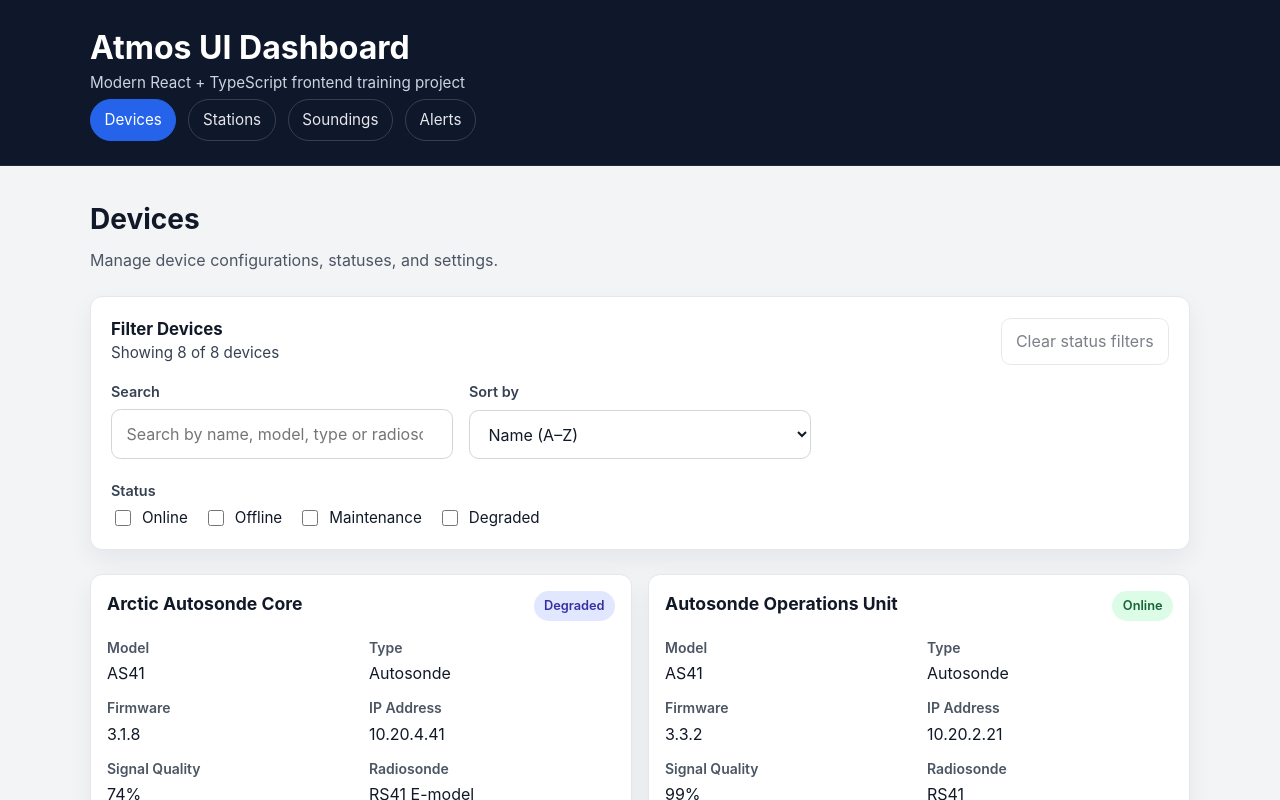
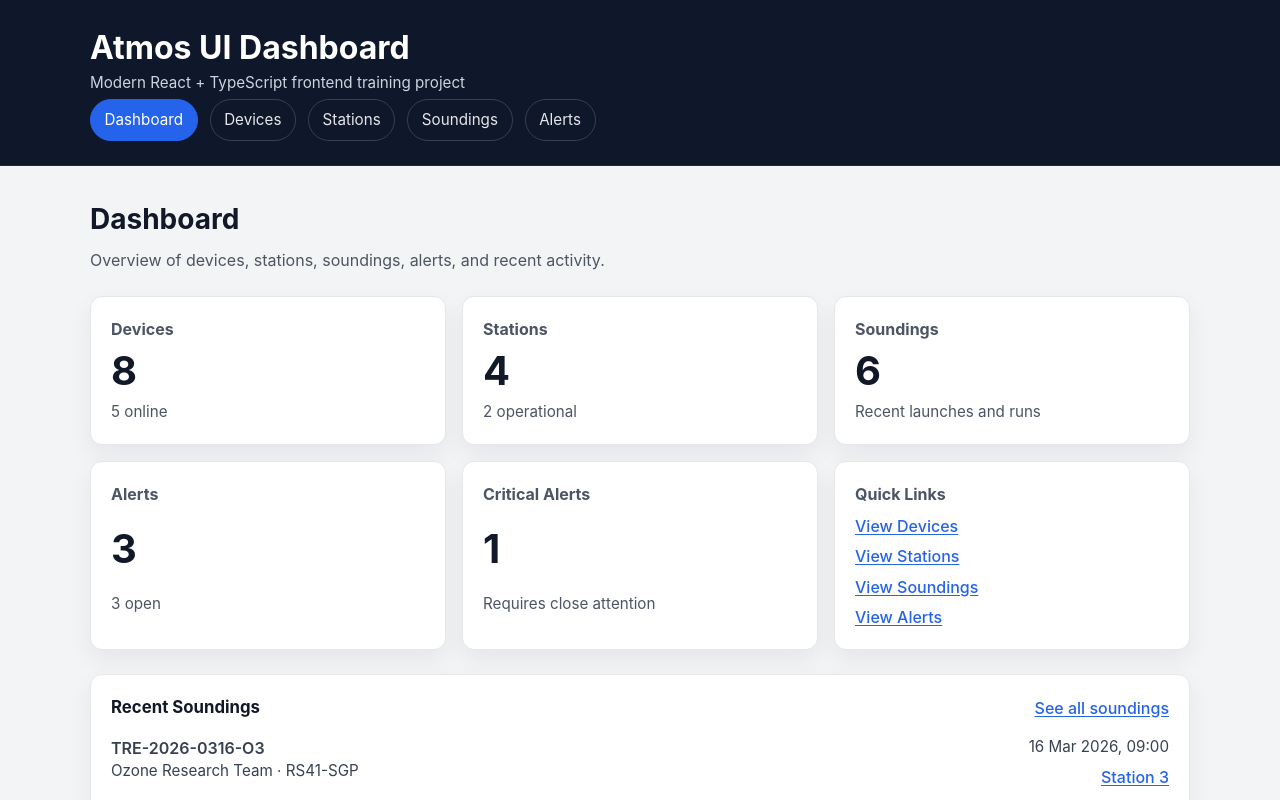
Before and after one commit to benk1/atmos-ui-dashboard, a React (Vite) app: page / in a window 1280 px wide. Before the commit this address led to /devices. Shown: the top 800 px of the page. Built offline with nearby package versions, Linux system fonts and the light colour scheme; data requests are answered from the project's data file.

Commit message:
feat: add dashboard overview page with summary metrics

```diff
--- a/src/app/routes/AppRoutes.tsx
+++ b/src/app/routes/AppRoutes.tsx
@@ -1,7 +1,10 @@
 import { lazy, Suspense, type JSX } from 'react';
-import { Navigate, Route, Routes } from 'react-router-dom';
+import { Route, Routes } from 'react-router-dom';
 import LoadingState from '../../components/feedback/LoadingState';
 
+const DashboardPage = lazy(
+	() => import('../../features/dashboard/pages/DashboardPage'),
+);
 const DevicesPage = lazy(
 	() => import('../../features/devices/pages/DevicesPage'),
 );
@@ -17,14 +20,16 @@ const StationDetailsPage = lazy(
 const SoundingsPage = lazy(
 	() => import('../../features/soundings/pages/SoundingsPage'),
 );
-const AlertsPage = lazy(() => import('../../features/alerts/pages/AlertsPage'));
+const AlertsPage = lazy(
+	() => import('../../features/alerts/pages/AlertsPage'),
+);
 const NotFoundPage = lazy(() => import('./NotFoundPage'));
 
 export default function AppRoutes(): JSX.Element {
 	return (
 		<Suspense fallback={<LoadingState message="Loading page..." />}>
 			<Routes>
-				<Route path="/" element={<Navigate to="/devices" replace />} />
+				<Route path="/" element={<DashboardPage />} />
 				<Route path="/devices" element={<DevicesPage />} />
 				<Route path="/devices/:id" element={<DeviceDetailsPage />} />
 				<Route path="/stations" element={<StationsPage />} />
--- a/src/components/layout/MainLayout.tsx
+++ b/src/components/layout/MainLayout.tsx
@@ -19,6 +19,18 @@ export default function MainLayout({ children }: MainLayoutProps): JSX.Element {
 						</div>
 
 						<nav className="app-nav" aria-label="Primary">
+							<NavLink
+								to="/"
+								end
+								className={({ isActive }) =>
+									isActive
+										? 'app-nav__link app-nav__link--active'
+										: 'app-nav__link'
+								}
+							>
+								Dashboard
+							</NavLink>
+
 							<NavLink
 								to="/devices"
 								className={({ isActive }) =>
--- /dev/null
+++ b/src/features/dashboard/pages/DashboardPage.tsx
@@ -0,0 +1,165 @@
+import type { JSX } from 'react';
+import { Link } from 'react-router-dom';
+import ErrorState from '../../../components/feedback/ErrorState';
+import LoadingState from '../../../components/feedback/LoadingState';
+import { formatDateTime } from '../../../utils/formatDateTime';
+import { useAlerts } from '../../alerts/hooks/useAlerts';
+import { useDevices } from '../../devices/hooks/useDevices';
+import { useSoundings } from '../../soundings/hooks/useSoundings';
+import { useStations } from '../../stations/hooks/useStations';
+
+export default function DashboardPage(): JSX.Element {
+	const {
+		devices,
+		isLoading: devicesLoading,
+		error: devicesError,
+	} = useDevices();
+	const {
+		stations,
+		isLoading: stationsLoading,
+		error: stationsError,
+	} = useStations();
+	const {
+		soundings,
+		isLoading: soundingsLoading,
+		error: soundingsError,
+	} = useSoundings();
+	const { alerts, isLoading: alertsLoading, error: alertsError } = useAlerts();
+
+	const isLoading =
+		devicesLoading || stationsLoading || soundingsLoading || alertsLoading;
+
+	const error = devicesError || stationsError || soundingsError || alertsError;
+
+	if (isLoading) {
+		return <LoadingState message="Loading dashboard..." />;
+	}
+
+	if (error) {
+		return <ErrorState message={error} />;
+	}
+
+	const openAlertsCount = alerts.filter((alert) => !alert.resolved).length;
+	const criticalAlertsCount = alerts.filter(
+		(alert) => alert.severity === 'critical',
+	).length;
+	const operationalStationsCount = stations.filter(
+		(station) => station.status === 'operational',
+	).length;
+	const onlineDevicesCount = devices.filter(
+		(device) => device.status === 'online',
+	).length;
+
+	const recentSoundings = [...soundings]
+		.sort(
+			(firstSounding, secondSounding) =>
+				new Date(secondSounding.startTime).getTime() -
+				new Date(firstSounding.startTime).getTime(),
+		)
+		.slice(0, 3);
+
+	return (
+		<section className="page-section" aria-labelledby="dashboard-page-title">
+			<div className="page-section__header">
+				<h2 id="dashboard-page-title">Dashboard</h2>
+				<p className="page-section__description">
+					Overview of devices, stations, soundings, alerts, and recent activity.
+				</p>
+			</div>
+
+			<div className="dashboard-grid">
+				<article className="summary-card">
+					<h3 className="summary-card__title">Devices</h3>
+					<p className="summary-card__value">{devices.length}</p>
+					<p className="summary-card__meta">{onlineDevicesCount} online</p>
+				</article>
+
+				<article className="summary-card">
+					<h3 className="summary-card__title">Stations</h3>
+					<p className="summary-card__value">{stations.length}</p>
+					<p className="summary-card__meta">
+						{operationalStationsCount} operational
+					</p>
+				</article>
+
+				<article className="summary-card">
+					<h3 className="summary-card__title">Soundings</h3>
+					<p className="summary-card__value">{soundings.length}</p>
+					<p className="summary-card__meta">Recent launches and runs</p>
+				</article>
+
+				<article className="summary-card">
+					<h3 className="summary-card__title">Alerts</h3>
+					<p className="summary-card__value">{alerts.length}</p>
+					<p className="summary-card__meta">{openAlertsCount} open</p>
+				</article>
+
+				<article className="summary-card">
+					<h3 className="summary-card__title">Critical Alerts</h3>
+					<p className="summary-card__value">{criticalAlertsCount}</p>
+					<p className="summary-card__meta">Requires close attention</p>
+				</article>
+
+				<article className="summary-card">
+					<h3 className="summary-card__title">Quick Links</h3>
+					<div className="summary-card__links">
+						<Link to="/devices" className="entity-link">
+							View Devices
+						</Link>
+						<Link to="/stations" className="entity-link">
+							View Stations
+						</Link>
+						<Link to="/soundings" className="entity-link">
+							View Soundings
+						</Link>
+						<Link to="/alerts" className="entity-link">
+							View Alerts
+						</Link>
+					</div>
+				</article>
+			</div>
+
+			<section className="panel" aria-labelledby="recent-soundings-title">
+				<div className="dashboard-section__header">
+					<h3 id="recent-soundings-title" className="dashboard-section__title">
+						Recent Soundings
+					</h3>
+					<Link to="/soundings" className="entity-link">
+						See all soundings
+					</Link>
+				</div>
+
+				{recentSoundings.length === 0 ? (
+					<p>No recent soundings available.</p>
+				) : (
+					<ul className="recent-list">
+						{recentSoundings.map((sounding) => (
+							<li key={sounding.id} className="recent-list__item">
+								<div>
+									<p className="recent-list__title">
+										{sounding.soundingNumber}
+									</p>
+									<p className="recent-list__meta">
+										{sounding.operator} · {sounding.radiosondeModel}
+									</p>
+								</div>
+
+								<div className="recent-list__side">
+									<p className="recent-list__time">
+										{formatDateTime(sounding.startTime)}
+									</p>
+									<Link
+										to={`/stations/${sounding.stationId}`}
+										className="entity-link entity-link--inline"
+									>
+										Station {sounding.stationId}
+									</Link>
+								</div>
+							</li>
+						))}
+					</ul>
+				)}
+			</section>
+		</section>
+	);
+}
--- a/src/styles/global.css
+++ b/src/styles/global.css
@@ -927,3 +927,122 @@ a {
 .entity-link--inline {
 	font-weight: 500;
 }
+
+.dashboard-grid {
+	display: grid;
+	grid-template-columns: repeat(1, minmax(0, 1fr));
+	gap: 1rem;
+}
+
+.summary-card {
+	background-color: #ffffff;
+	border: 1px solid #e5e7eb;
+	border-radius: 0.75rem;
+	padding: 1.25rem;
+	box-shadow: 0 10px 25px rgb(15 23 42 / 0.06);
+	display: grid;
+	gap: 0.5rem;
+}
+
+.summary-card__title {
+	margin: 0;
+	font-size: 1rem;
+	color: #4b5563;
+}
+
+.summary-card__value {
+	margin: 0;
+	font-size: clamp(1.75rem, 4vw, 2.5rem);
+	font-weight: 700;
+	color: #111827;
+	line-height: 1.1;
+}
+
+.summary-card__meta {
+	margin: 0;
+	color: #4b5563;
+	font-size: 0.95rem;
+}
+
+.summary-card__links {
+	display: grid;
+	gap: 0.4rem;
+}
+
+.dashboard-section__header {
+	display: flex;
+	align-items: center;
+	justify-content: space-between;
+	gap: 1rem;
+	flex-wrap: wrap;
+	margin-bottom: 1rem;
+}
+
+.dashboard-section__title {
+	margin: 0;
+	font-size: 1.05rem;
+	color: #111827;
+}
+
+.recent-list {
+	list-style: none;
+	padding: 0;
+	margin: 0;
+	display: grid;
+	gap: 1rem;
+}
+
+.recent-list__item {
+	display: flex;
+	align-items: flex-start;
+	justify-content: space-between;
+	gap: 1rem;
+	padding-bottom: 1rem;
+	border-bottom: 1px solid #e5e7eb;
+}
+
+.recent-list__item:last-child {
+	padding-bottom: 0;
+	border-bottom: 0;
+}
+
+.recent-list__title {
+	margin: 0;
+	font-weight: 600;
+	color: #111827;
+}
+
+.recent-list__meta,
+.recent-list__time {
+	margin: 0.25rem 0 0;
+	color: #4b5563;
+	font-size: 0.95rem;
+}
+
+.recent-list__side {
+	display: grid;
+	gap: 0.35rem;
+	text-align: right;
+}
+
+@media (min-width: 700px) {
+	.dashboard-grid {
+		grid-template-columns: repeat(2, minmax(0, 1fr));
+	}
+}
+
+@media (min-width: 1100px) {
+	.dashboard-grid {
+		grid-template-columns: repeat(3, minmax(0, 1fr));
+	}
+}
+
+@media (max-width: 640px) {
+	.recent-list__item {
+		flex-direction: column;
+	}
+
+	.recent-list__side {
+		text-align: left;
+	}
+}
```
